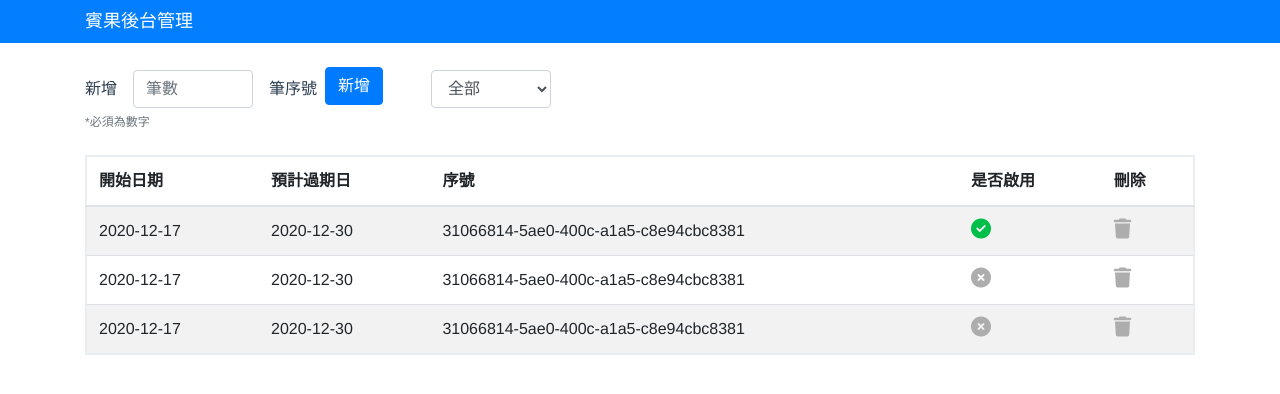
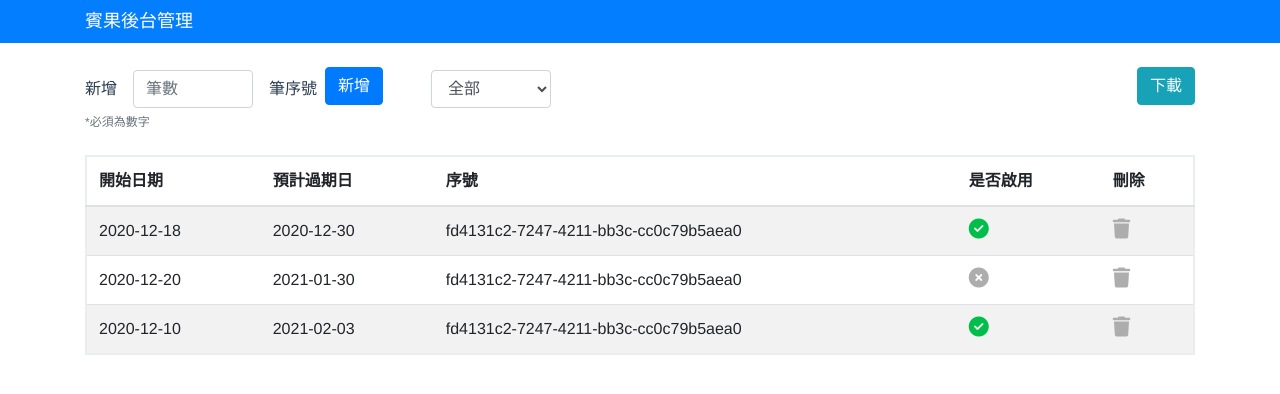
Before and after one commit to chunlingliao/bingo-dashboard, a Vue app: page /index in a window 1280 px wide. Shown: the top 394 px of the page. Built offline with nearby package versions, Linux system fonts and the light colour scheme.

Commit message:
添加下載按鈕＆資料排版

```diff
--- a/src/views/index.vue
+++ b/src/views/index.vue
@@ -16,6 +16,7 @@
             {{ option.text }}
           </option>
       </select>
+      <button type="button" class="btn btn-info float-right">下載</button>
     </div>
       <div class="text-muted text-left mb-4 tip">
         *必須為數字
@@ -36,55 +37,26 @@
           </tr>
         </thead>
         <tbody>
-          <tr>
+          <tr v-for="item in itemList" :key="item.id">
             <td class="">
-              2020-12-17
+              {{ item.created_date }}
             </td>
             <td>
-              2020-12-30
+              {{ item.end_date }}
             </td>
             <td>
-              31066814-5ae0-400c-a1a5-c8e94cbc8381
+              {{ item.token }}
             </td>
             <td>
-              <div class=""><i class="fas fa-check-circle"></i></div>
+              <div v-if="item.used==='true'">
+                <i class="fas fa-check-circle"></i>
+              </div>
+              <div v-else>
+                <i class="fas fa-times-circle"></i>
+              </div>
             </td>
             <td>
-              <div class=""><i class="fas fa-trash"></i></div>
-            </td>
-          </tr>
-          <tr>
-            <td class="">
-              2020-12-17
-            </td>
-            <td>
-              2020-12-30
-            </td>
-            <td>
-              31066814-5ae0-400c-a1a5-c8e94cbc8381
-            </td>
-            <td>
-              <div class=""><i class="fas fa-times-circle"></i></div>
-            </td>
-            <td>
-              <div class=""><i class="fas fa-trash"></i></div>
-            </td>
-          </tr>
-          <tr>
-            <td class="">
-              2020-12-17
-            </td>
-            <td>
-              2020-12-30
-            </td>
-            <td>
-              31066814-5ae0-400c-a1a5-c8e94cbc8381
-            </td>
-            <td>
-              <div class=""><i class="fas fa-times-circle"></i></div>
-            </td>
-            <td>
-              <div class=""><i class="fas fa-trash"></i></div>
+              <div><i class="fas fa-trash"></i></div>
             </td>
           </tr>
         </tbody>
@@ -93,8 +65,6 @@
   </div>
 </div>
 
-
-</div>
 </template>
 
 <script>
@@ -106,11 +76,32 @@ export default {
     // 資料
     return {
       src: "" ,//追蹤 store用
-      selected: 'A',
+      selected: 'all',
         options: [
-        { text: '全部', value: 'A' },
-        { text: '使用中', value: 'B' },
-        { text: '未使用', value: 'C' }
+        { text: '全部', value: 'all' },
+        { text: '使用中', value: 'used' },
+        { text: '未使用', value: 'not_used' }
+      ],
+
+      itemList:[
+        {
+          created_date: '2020-12-18',
+          end_date: '2020-12-30',
+          token: 'fd4131c2-7247-4211-bb3c-cc0c79b5aea0',
+          used: 'true'
+        },
+        {
+          created_date: '2020-12-20',
+          end_date: '2021-01-30',
+          token: 'fd4131c2-7247-4211-bb3c-cc0c79b5aea0',
+          used: 'false'
+        },
+        {
+          created_date: '2020-12-10',
+          end_date: '2021-02-03',
+          token: 'fd4131c2-7247-4211-bb3c-cc0c79b5aea0',
+          used: 'true'
+        }
       ]
     };
   },
```
